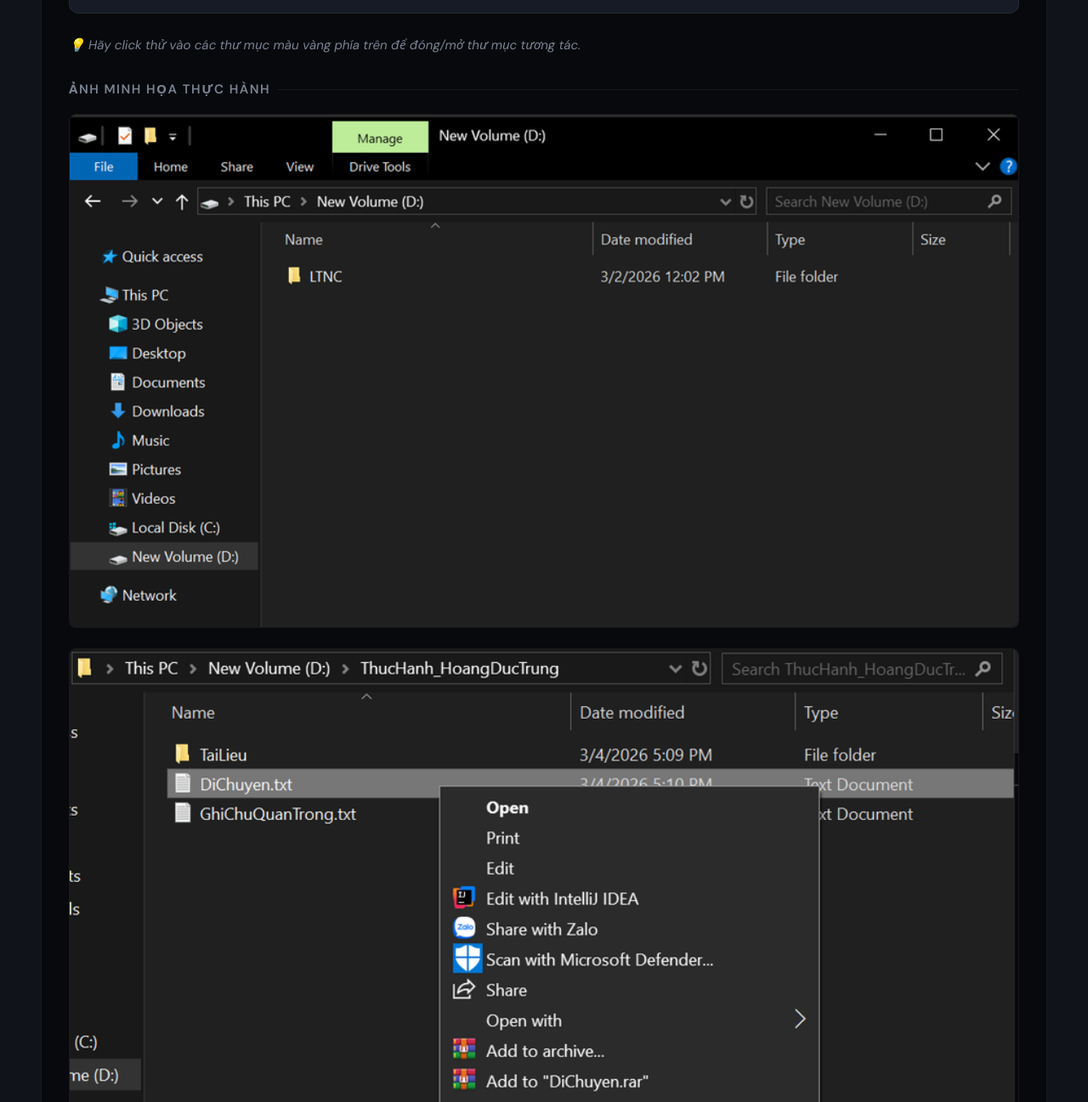
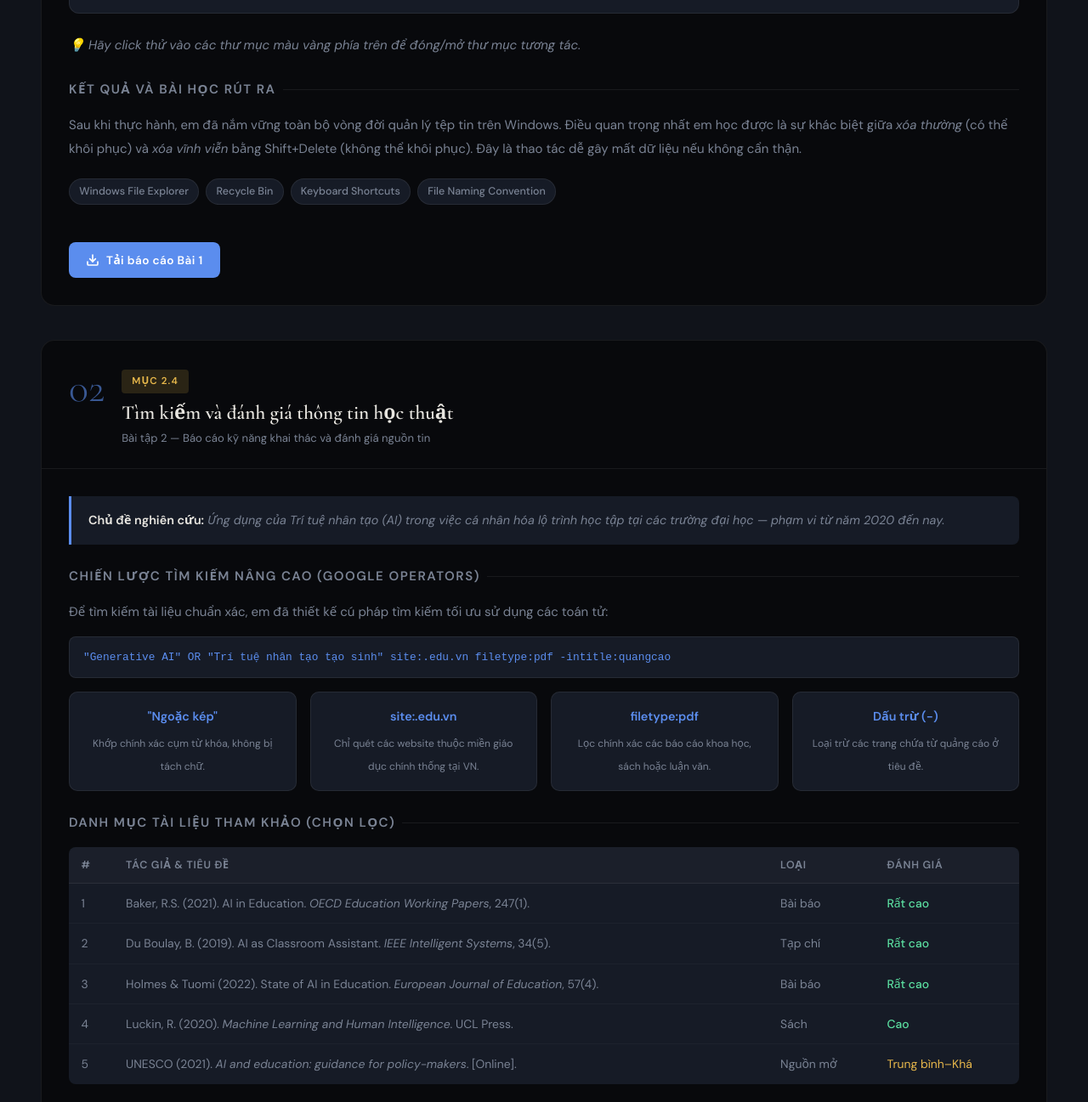
Before and after one commit to hungnguyen030962-ui/Portfolio, a website: page index.html in a window 1280 px wide. Shown: the part 2360-3657 px from the top of the page at 85% size. Drawn offline with nearby package versions, Linux system fonts and the light colour scheme.

Commit message:
Remove reference student folder screenshot in Card 1

```diff
--- a/index.html
+++ b/index.html
@@ -190,11 +190,6 @@
               </div>
           </div>
           <p class="tip-text">💡 Hãy click thử vào các thư mục màu vàng phía trên để đóng/mở thư mục tương tác.</p>
-
-          <p class="card-section-title">Ảnh minh họa thực hành</p>
-          <img src="assets/trung_bai1_1.png" alt="File Explorer" class="showcase-img" style="width: 100%; border-radius: 8px; margin-bottom: 1rem; border: 1px solid var(--border);">
-          <img src="assets/trung_bai1_2.png" alt="Recycle Bin" class="showcase-img" style="width: 100%; border-radius: 8px; margin-bottom: 1rem; border: 1px solid var(--border);">
-
           <p class="card-section-title">Kết quả và bài học rút ra</p>
           <p>
             Sau khi thực hành, em đã nắm vững toàn bộ vòng đời quản lý tệp tin trên Windows.
```
